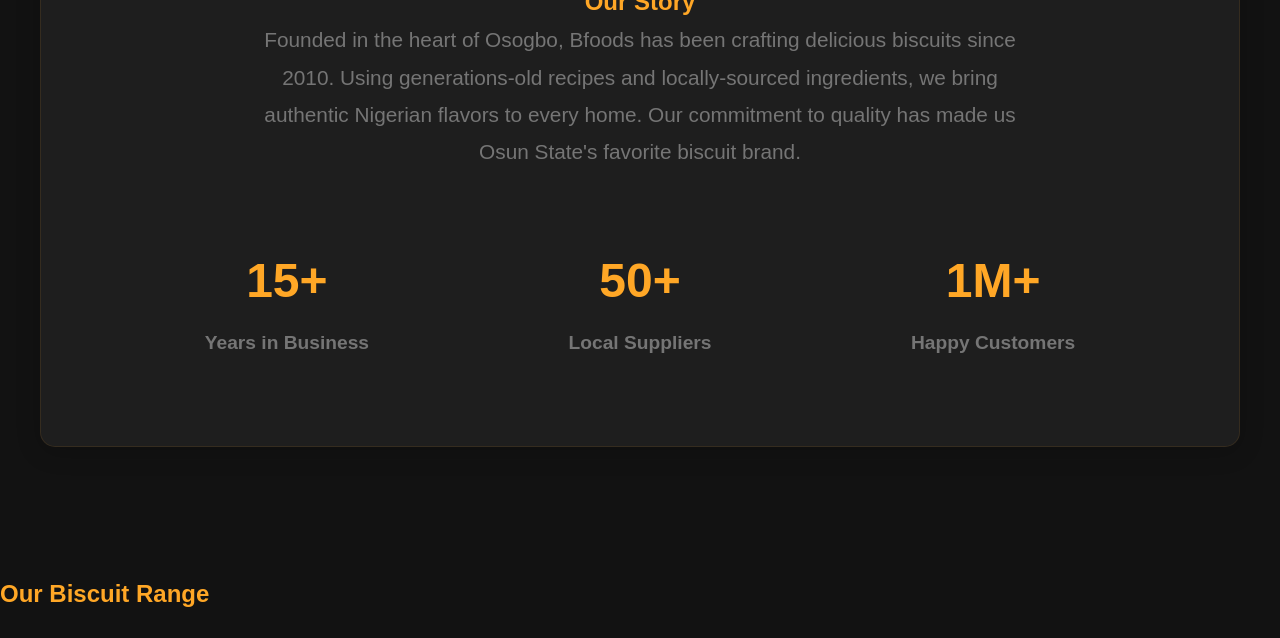
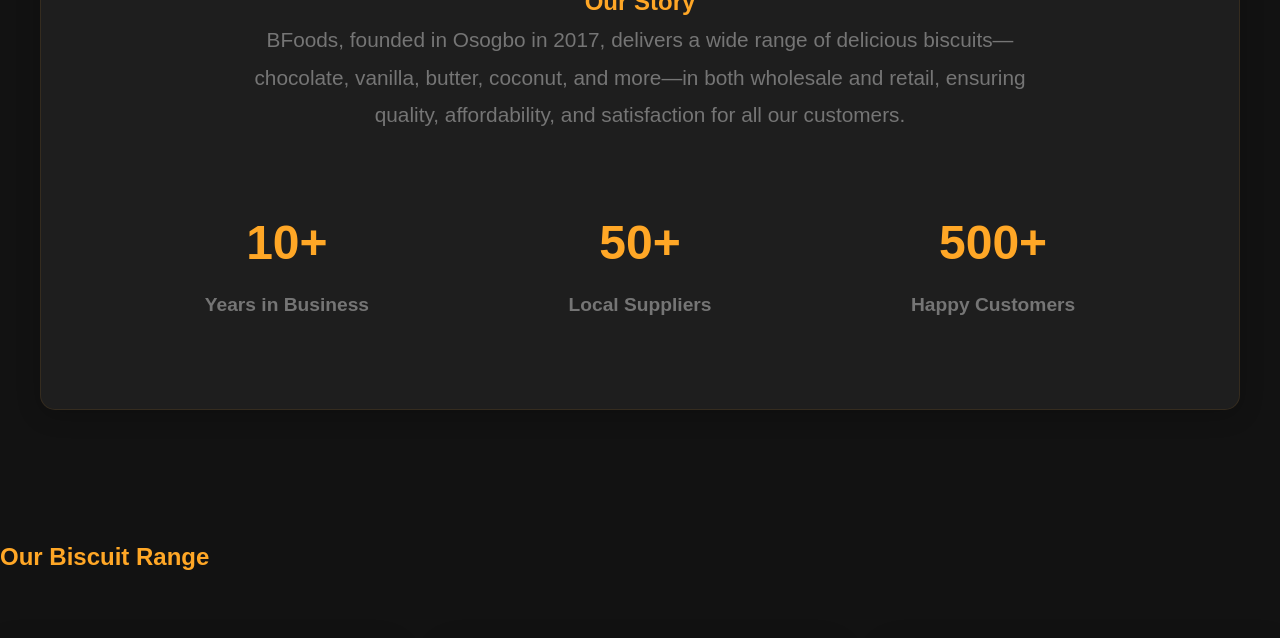
Before and after one commit to Fuhad912/bfoods, a plain HTML site: page index.html in a window 1280 px wide. Shown: the part 898-1536 px from the top of the page. Drawn offline with Linux system fonts and the light colour scheme.

Commit message:
Update index.html

```diff
--- a/index.html
+++ b/index.html
@@ -520,11 +520,11 @@
     <!-- About Section -->
     <section class="about" id="about">
         <h2>Our Story</h2>
-        <p>Founded in the heart of Osogbo, Bfoods has been crafting delicious biscuits since 2010. Using generations-old recipes and locally-sourced ingredients, we bring authentic Nigerian flavors to every home. Our commitment to quality has made us Osun State's favorite biscuit brand.</p>
+        <p>BFoods, founded in Osogbo in 2017, delivers a wide range of delicious biscuits—chocolate, vanilla, butter, coconut, and more—in both wholesale and retail, ensuring quality, affordability, and satisfaction for all our customers.</p>
 
         <div class="about-stats">
             <div class="stat-item">
-                <div class="stat-number">15+</div>
+                <div class="stat-number">10+</div>
                 <div class="stat-label">Years in Business</div>
             </div>
             <div class="stat-item">
@@ -532,7 +532,7 @@
                 <div class="stat-label">Local Suppliers</div>
             </div>
             <div class="stat-item">
-                <div class="stat-number">1M+</div>
+                <div class="stat-number">500+</div>
                 <div class="stat-label">Happy Customers</div>
             </div>
         </div>
@@ -685,7 +685,7 @@
         <div class="footer-content">
             <div class="footer-column">
                 <h3>About Bfoods</h3>
-                <p>Osun State's premier biscuit manufacturer since 2010. We combine traditional recipes with modern quality standards.</p>
+                <p>Osun State's premier biscuit distributor since 2017.</p>
                 <div class="social-links">
                     <a href="https://facebook.com/bfoods" aria-label="Facebook">📱</a>
                     <a href="https://instagram.com/bfoods" aria-label="Instagram">📸</a>
@@ -695,7 +695,7 @@
 
             <div class="footer-column">
                 <h3>Contact Info</h3>
-                <p><strong>Address:</strong> 8, Lekan Adepoju Street, Osogbo, Osun State</p>
+                <p><strong>Address:</strong> Shop 35, Old Oriusumbare line 2, Osogbo, Osun State</p>
                 <a href="tel:08032014199"><strong>Phone:</strong> 0803 201 4199</a>
                 <a href="mailto:farbello1@gmail.com"><strong>Email:</strong> farbello1@gmail.com</a>
             </div>
```
